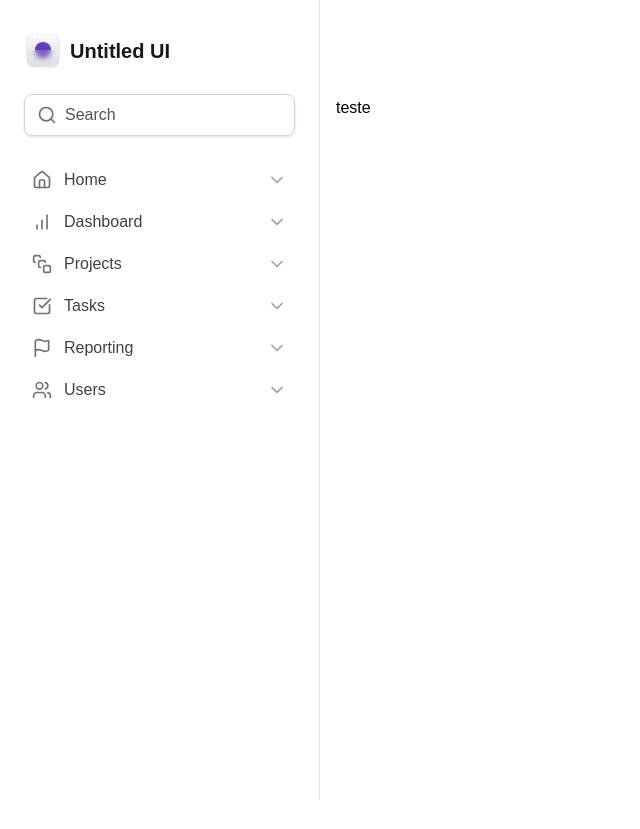
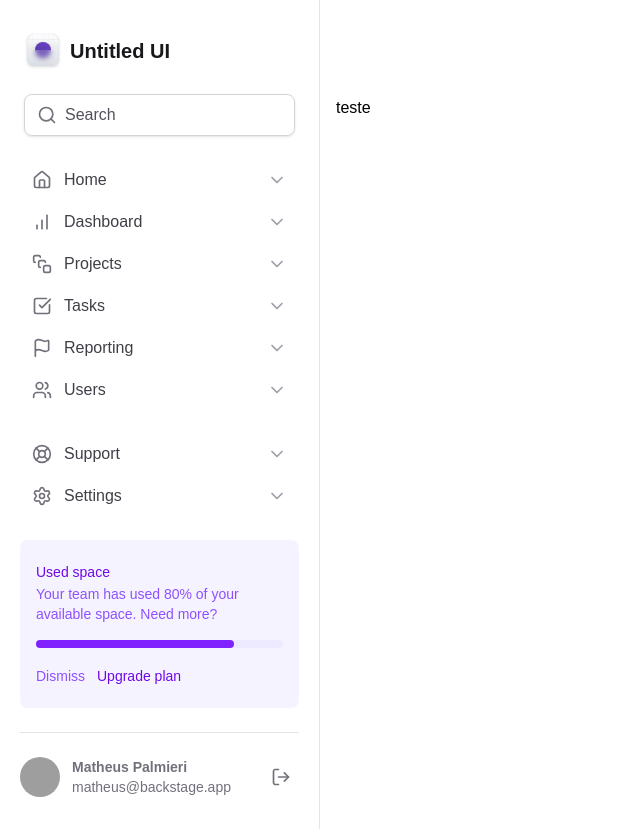
Before and after one commit to MatheusPalmieri/rocketseat-tailwind, a Next.js app: page / in a window 1280 px wide. Shown: the whole page, without its empty margins (0-640 px from the left). Before the commit the page ends 800 px from the top, so only its background shows below. Built offline with nearby package versions, Linux system fonts and the light colour scheme; grey boxes are pictures that could not be loaded.

Commit message:
feat: sidebar

```diff
--- /dev/null
+++ b/src/components/Sidebar/Profile.tsx
@@ -0,0 +1,29 @@
+import { LogOut } from "lucide-react";
+
+export const Profile = () => {
+  return (
+    <div className="flex gap-3">
+      <img
+        src="https://github.com/matheuspalmieri.png"
+        alt="Avatar"
+        className="size-10 rounded-full"
+      />
+
+      <div className="flex flex-1 flex-col truncate">
+        <span className="text-sm font-semibold text-zinc-500">
+          Matheus Palmieri
+        </span>
+        <span className="truncate text-sm text-zinc-500">
+          matheus@backstage.app
+        </span>
+      </div>
+
+      <button
+        type="button"
+        className="ml-auto rounded-md p-2 transition-colors duration-200 hover:bg-zinc-50"
+      >
+        <LogOut className="size-5 text-zinc-500" />
+      </button>
+    </div>
+  );
+};
--- a/src/components/Sidebar/Sidebar.tsx
+++ b/src/components/Sidebar/Sidebar.tsx
@@ -1,10 +1,13 @@
-import { Search } from "lucide-react";
+import { LifeBuoy, Search, Settings } from "lucide-react";
 import { Logo } from "./Logo";
-import { MainNavigation } from "./MainNavigation/MainNavigation";
+import { MainNavigation } from "./MainNavigation";
+import { NavItem } from "./NavItem";
+import { Profile } from "./Profile";
+import { UsedSpaceWidget } from "./UsedSpaceWidget";
 
 export const Sidebar = () => {
   return (
-    <aside className="space-y-6 border-r border-zinc-200 px-5 py-8">
+    <aside className="flex flex-col gap-6 border-r border-zinc-200 px-5 py-8">
       <Logo />
 
       <div className="mx-1 flex items-center gap-2 rounded-lg border border-zinc-300 px-3 py-2 shadow-sm">
@@ -18,6 +21,19 @@ export const Sidebar = () => {
       </div>
 
       <MainNavigation />
+
+      <div className="mt-auto flex flex-col gap-6">
+        <nav className="space-y-0.5">
+          <NavItem label="Support" icon={LifeBuoy} />
+          <NavItem label="Settings" icon={Settings} />
+        </nav>
+
+        <UsedSpaceWidget />
+
+        <div className="h-px shrink-0 bg-zinc-200" />
+
+        <Profile />
+      </div>
     </aside>
   );
 };
--- /dev/null
+++ b/src/components/Sidebar/UsedSpaceWidget.tsx
@@ -0,0 +1,33 @@
+export const UsedSpaceWidget = () => {
+  return (
+    <div className="flex flex-col gap-4 rounded-lg bg-violet-50 px-4 py-5">
+      <div className="space-y-1">
+        <span className="text-sm/5 font-medium text-violet-700">
+          Used space
+        </span>
+        <p className="text-sm/5 text-violet-500">
+          Your team has used 80% of your available space. Need more?
+        </p>
+      </div>
+
+      <div className="h-2 rounded-full bg-violet-100">
+        <div className="h-2 w-4/5 rounded-full bg-violet-600" />
+      </div>
+
+      <div className="space-x-3">
+        <button
+          type="button"
+          className="text-sm font-medium text-violet-500 transition-colors duration-300 hover:text-violet-700"
+        >
+          Dismiss
+        </button>
+        <button
+          type="button"
+          className="text-sm font-medium text-violet-700 transition-colors duration-300 hover:text-violet-900"
+        >
+          Upgrade plan
+        </button>
+      </div>
+    </div>
+  );
+};
```
Also changed, not shown: src/components/Sidebar/MainNavigation.tsx (renamed from src/components/Sidebar/MainNavigation/MainNavigation.tsx), src/components/Sidebar/MainNavigation/index.ts (deleted), src/components/Sidebar/NavItem.tsx (renamed from src/components/Sidebar/MainNavigation/NavItem.tsx).
